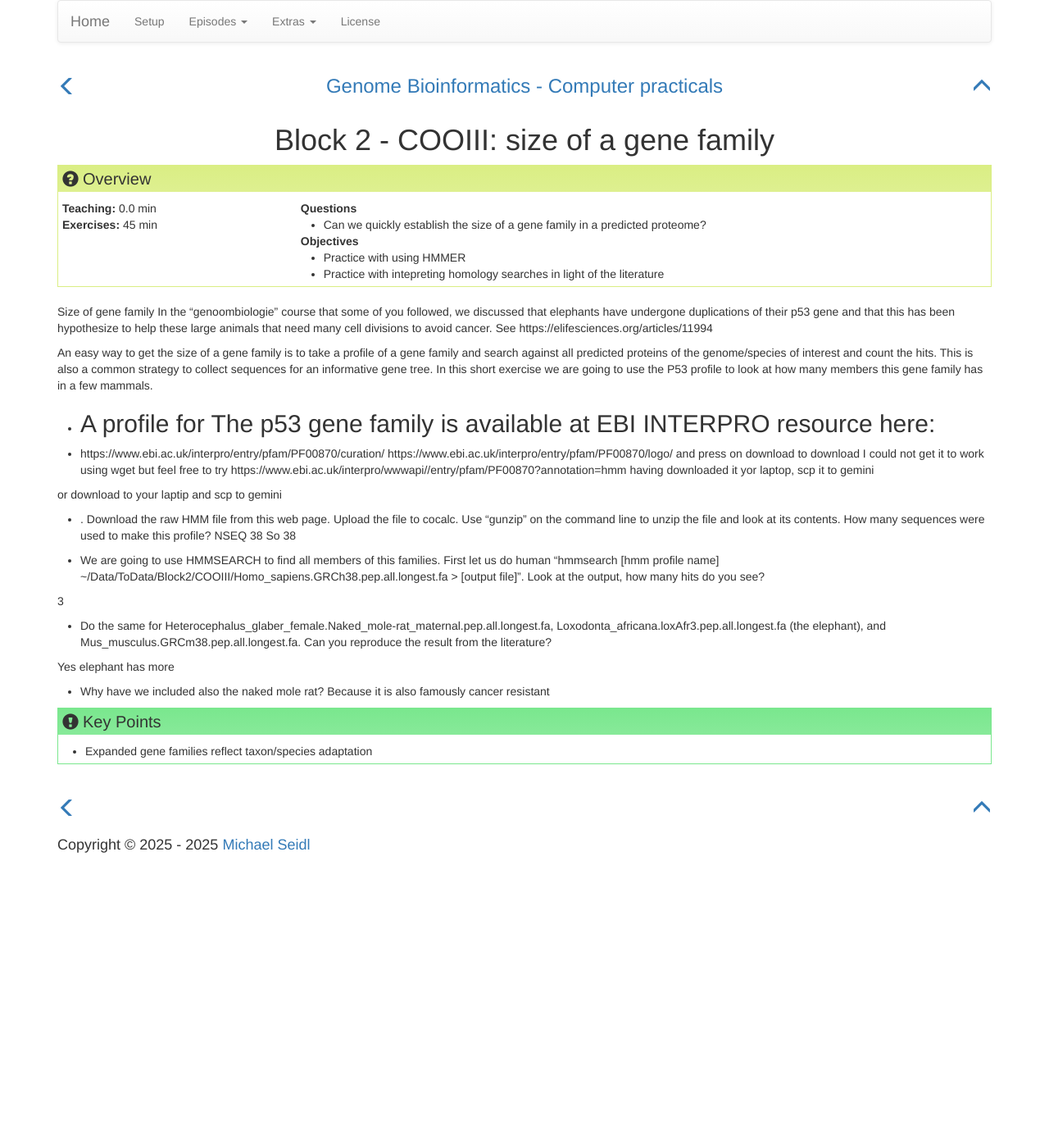
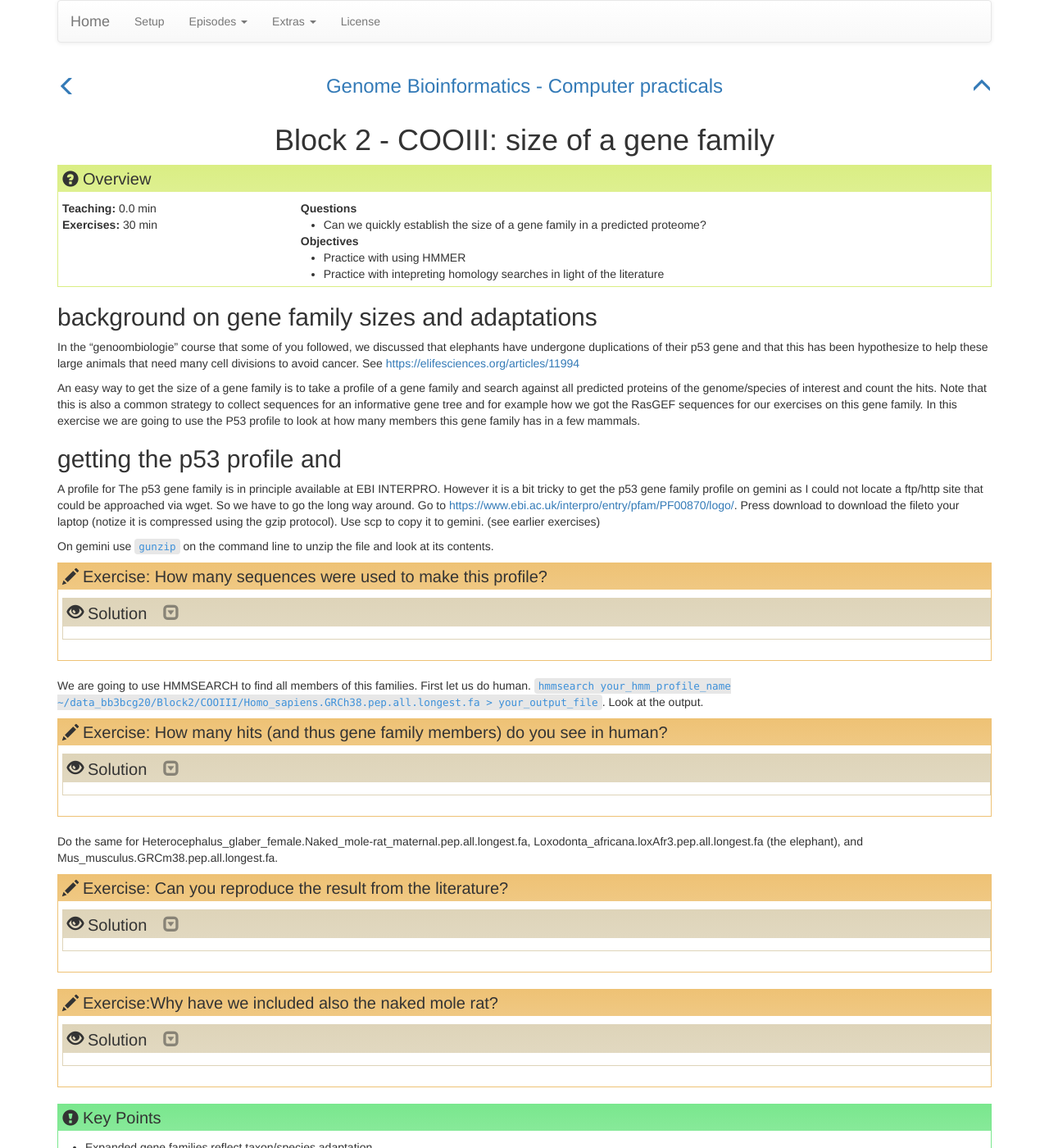
Before and after one commit to TeamMGE/GenomeBioinformaticsCourse, a Jekyll site: the page built from _episodes/62-COOIII.md, in a window 1280 px wide and 1400 px high. Shown: the whole window at 82% size. Built offline with Jekyll 4.4.1, drawn with Linux system fonts in a browser that asks for light colours.

Commit message:
Update 62-COOIII.md

```diff
--- a/_episodes/62-COOIII.md
+++ b/_episodes/62-COOIII.md
@@ -2,7 +2,7 @@
 title: "Block 2 - COOIII: size of a gene family"
 start: false
 teaching: 0:00
-exercises: 45
+exercises: 30
 questions:
 - Can we quickly establish the size of a gene family in a predicted proteome?
 objectives:
@@ -12,34 +12,51 @@ keypoints:
 - Expanded gene families reflect taxon/species adaptation
 ---
 
-Size of gene family
-In the “genoombiologie” course that some of you followed, we discussed that elephants have undergone duplications of their p53 gene and that this has been hypothesize to help these large animals that need many cell divisions to avoid cancer. See https://elifesciences.org/articles/11994
+## background on gene family sizes and adaptations
 
-An easy way to get the size of a gene family is to take a profile of a gene family and search against all predicted proteins of the genome/species of interest and count the hits. This is also a common strategy to collect sequences for an informative gene tree. In this short exercise we are going to use the P53 profile to look at how many members this gene family has in a few mammals.
-
--	A profile for The p53 gene family is available at EBI INTERPRO resource here:
--
--	https://www.ebi.ac.uk/interpro/entry/pfam/PF00870/curation/
-https://www.ebi.ac.uk/interpro/entry/pfam/PF00870/logo/
-and press on download to download
-I could not get it to work using wget but feel free to try
-https://www.ebi.ac.uk/interpro/wwwapi//entry/pfam/PF00870?annotation=hmm
-having downloaded it yor laptop, scp it to gemini
-
-or download to your laptip and scp to gemini
+In the “genoombiologie” course that some of you followed, we discussed that elephants have undergone duplications of their p53 gene and that this has been hypothesize to help these large animals that need many cell divisions to avoid cancer. See [https://elifesciences.org/articles/11994](https://elifesciences.org/articles/11994)
 
 
--	. Download the raw HMM file from this web page. Upload the file to cocalc. Use “gunzip” on the command line to unzip the file  and look at its contents. How many sequences were used to make this profile?
-NSEQ  38
-So 38
+An easy way to get the size of a gene family is to take a profile of a gene family and search against all predicted proteins of the genome/species of interest and count the hits. Note that this is also a common strategy to collect sequences for an informative gene tree and for example how we got the RasGEF sequences for our exercises on this gene family. In this exercise we are going to use the P53 profile to look at how many members this gene family has in a few mammals.
 
--	We are going to use HMMSEARCH to find all members of this families. First let us do human “hmmsearch [hmm profile name] ~/Data/ToData/Block2/COOIII/Homo_sapiens.GRCh38.pep.all.longest.fa > [output file]”. Look at the output, how many hits do you see?
+## getting the p53 profile and
 
-3
 
--	Do the same for Heterocephalus_glaber_female.Naked_mole-rat_maternal.pep.all.longest.fa,  Loxodonta_africana.loxAfr3.pep.all.longest.fa (the elephant), and Mus_musculus.GRCm38.pep.all.longest.fa. Can you reproduce the result from the literature?
+A profile for The p53 gene family is in principle available at EBI INTERPRO. However it is a bit tricky to get the p53 gene family profile on gemini as I could not locate a ftp/http site that could be approached via wget. So we have to go the long way around. Go to [https://www.ebi.ac.uk/interpro/entry/pfam/PF00870/logo/](https://www.ebi.ac.uk/interpro/entry/pfam/PF00870/logo/). Press download to download the fileto your laptop (notize it is compressed using the gzip protocol). Use scp to copy it to gemini. (see earlier exercises)
 
-Yes elephant has more
 
--	Why have we included also the naked mole rat?
-Because it is also famously cancer resistant
+On gemini use `gunzip` on the command line to unzip the file  and look at its contents.
+> ## Exercise: How many sequences were used to make this profile?
+>
+>> ## Solution
+>> NSEQ  38
+>>
+>> So 38
+> {: .solution}
+{: .challenge}
+
+
+We are going to use HMMSEARCH to find all members of this families. First let us do human. `hmmsearch your_hmm_profile_name ~/data_bb3bcg20/Block2/COOIII/Homo_sapiens.GRCh38.pep.all.longest.fa > your_output_file`. Look at the output.
+> ## Exercise: How many hits (and thus gene family members) do you see in human?
+>
+>> ## Solution
+>> 3
+> {: .solution}
+{: .challenge}
+
+Do the same for Heterocephalus_glaber_female.Naked_mole-rat_maternal.pep.all.longest.fa,  Loxodonta_africana.loxAfr3.pep.all.longest.fa (the elephant), and Mus_musculus.GRCm38.pep.all.longest.fa.
+
+> ## Exercise: Can you reproduce the result from the literature?
+>
+>> ## Solution
+>> Yes elephant has more
+> {: .solution}
+{: .challenge}
+
+> ## Exercise:Why have we included also the naked mole rat?
+>
+>> ## Solution
+>> Because it is also sem-ifamously cancer resistant
+>>
+> {: .solution}
+{: .challenge}
```
